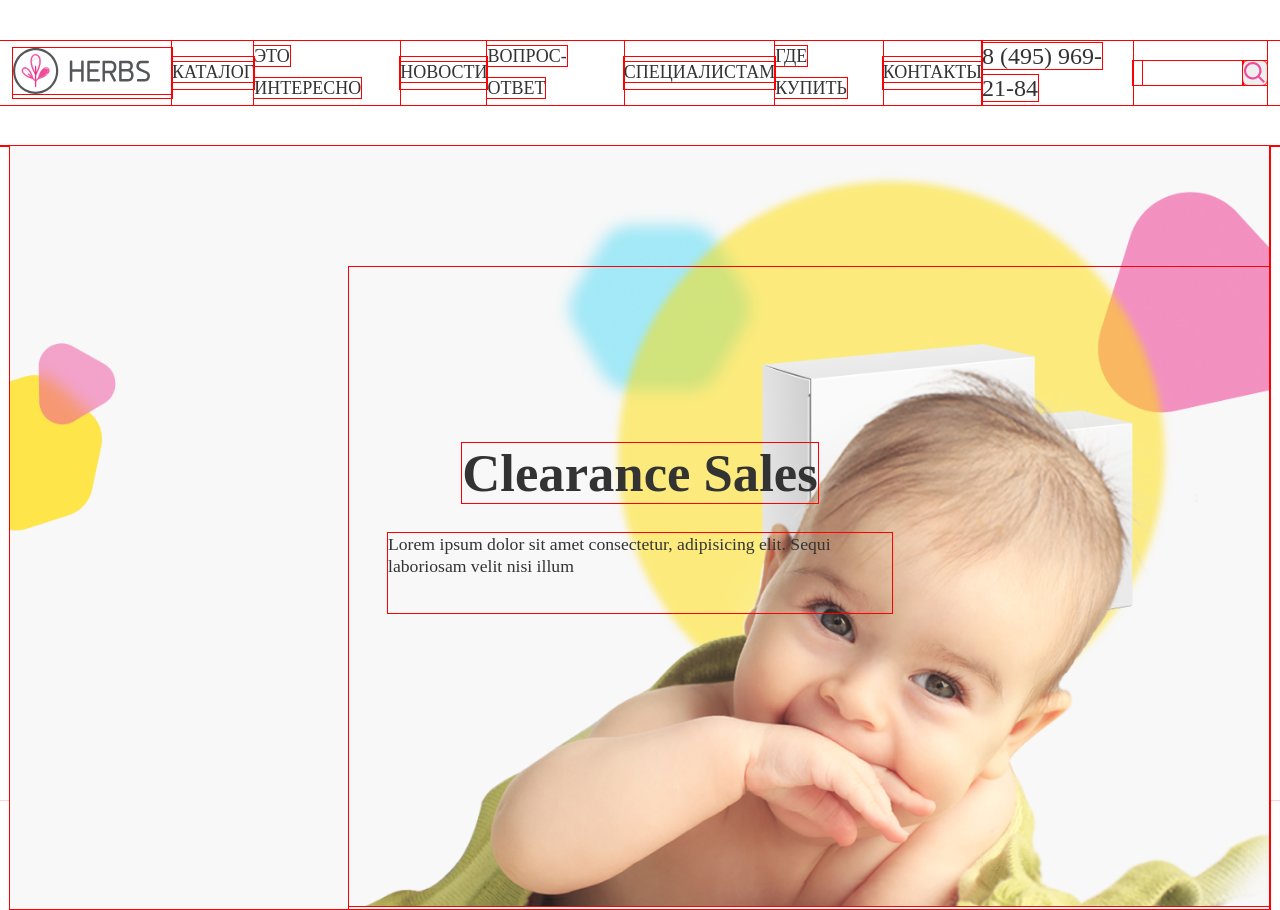
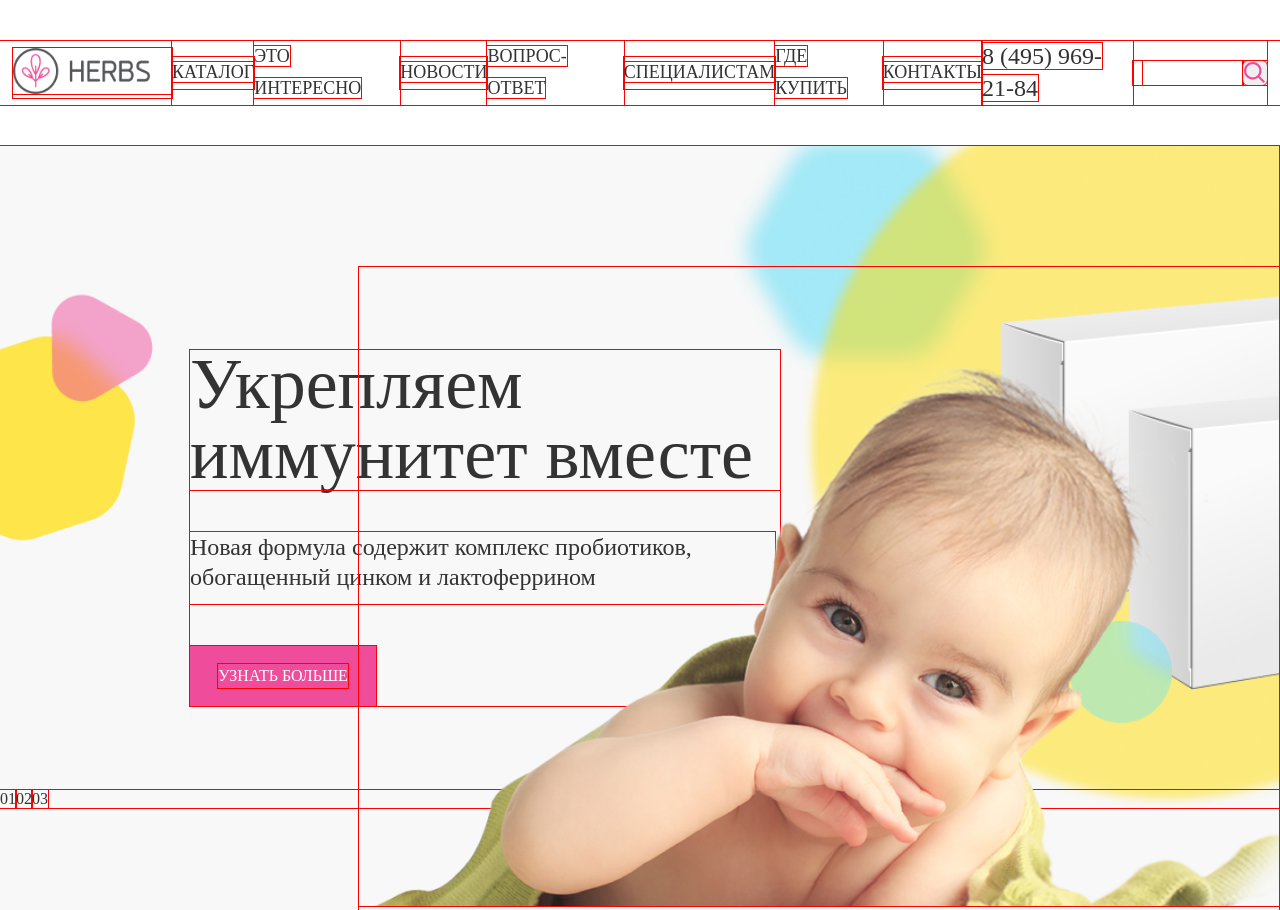
Before and after one commit to aleksei24/herbs, a website: page app/index.html in a window 1280 px wide. Drawn offline with nearby package versions, Linux system fonts and the light colour scheme; files that its build step writes are made by us from their sources; a web font is replaced by a local one.

Commit message:
working on pagination

```diff
--- a/app/scss/default.scss
+++ b/app/scss/default.scss
@@ -20,8 +20,8 @@ $catalogSliderWidth: 1200px;
 $bgColour: rgba(255, 255, 255, 0.82);
 $popupBg: rgb(202, 202, 202);
 $colourFont: #333333;
-$btnColour: rgb(211, 211, 211);
-$btnBgColour: rgb(255, 123, 0);
+$btnColour: #fff;
+$btnBgColour: #ef4d9c;
 $headerFixed: rgba(216, 216, 216, 0.7);
 $transparentColour: transparent;
 $crumbsColour: rgb(109, 102, 86);
--- a/app/scss/fonts.scss
+++ b/app/scss/fonts.scss
@@ -11,6 +11,6 @@
 @include font('Medium', 'PFHandbookPro-Medium', '400', 'normal');
 @include font('Light', 'PFHandbookPro-Light', '300', 'normal');
 @include font('Bold', 'PFHandbookPro-Bold', '700', 'normal');
-@include font('Thin', 'PFHandbookPro-Thin', '100', 'normal');
+@include font('Thin', 'PFHandbookProThin', '100', 'normal');
 
 // don't forget to restart, if another font has been put
--- a/app/scss/hero.scss
+++ b/app/scss/hero.scss
@@ -12,7 +12,7 @@
 
     &__container {
         margin: 0 auto;
-        padding: 0 10px;
+        padding: 0;
         max-width: $indexSliderWidth;
         height: 764px;
         position: relative;
@@ -26,57 +26,55 @@
         position: relative;
         height: 764px;
         display: flex;
-        flex-direction: column;
         align-items: center;
-        justify-content: center;
+        justify-content: space-between;
+    }
+}
+
+.content-hero {
+    &__descript {
+        margin-left: 190px;
     }
 
-    &__title {
-        font-family: $secondFont;
-        @include response-font(70, 18);
-        font-weight: 700;
-        max-width: 500px;
-        margin-bottom: 30px;
-
-        @media (max-width: $md3) {
-            max-width: 40%;
-            z-index: 2;
-        }
-        @media (max-width: $md4) {
-            max-width: 90%;
-        }
-    }
-
-    &__dscr {
-        @include response-font(21, 11);
-        line-height: 27/21 * 100%;
-        max-width: 450px;
-        min-height: 80px;
-        overflow: hidden;
-        max-height: 190px;
-
-        @media (max-width: $md3) {
-            max-width: 40%;
-            z-index: 2;
-        }
-        @media (max-width: $md4) {
-            max-width: 90%;
-        }
-    }
-
-    &__pic {
+    &__img {
         position: absolute;
         right: 0;
         bottom: 0;
         max-height: 100%;
         max-width: 100%;
-        @media (max-width: $md2) {
-            max-width: 55%;
-            right: 50px;
-        }
-        @media (max-width: $md3) {
-            max-width: 100%;
-            right: 0;
+    }
+}
+.context-hero {
+    &__title {
+        font-family: $forthFont;
+        font-size: 72px;
+        line-height: 70/72 * 100%;
+        font-weight: 100;
+        max-width: 780px;
+        width: 590px;
+        margin-bottom: 42px;
+    }
+
+    &__text {
+        @include response-font(28, 16);
+        line-height: 36/28 * 100%;
+        font-family: $secondFont;
+        font-weight: 300;
+        max-width: 585px;
+        min-height: 72px;
+        overflow: auto;
+        max-height: 190px;
+        margin-bottom: 42px;
+    }
+
+    &__btn {
+        width: 186px;
+        height: 60px;
+        span {
+            text-transform: uppercase;
+            font-size: 16px;
+            line-height: 24/16 * 100%;
+            font-weight: 500;
         }
     }
 }
@@ -85,15 +83,35 @@
     height: 764px;
 }
 .parallax-bg {
-    height: 764px;
+    // height: 764px;
     background-image: url(../img/hero/bg.png);
     background-repeat: no-repeat;
     position: absolute;
     left: 0;
     top: 0;
-    width: 130%;
+    width: 170%;
     height: 100%;
-
     background-size: cover;
     background-position: center;
 }
+.hero-swiper-pagination {
+    bottom: 120px;
+    display: flex;
+    align-items: flex-start;
+}
+.swiper-pagination-bullets {
+}
+.hero-swiper-bullet {
+    display: flex;
+    align-items: center;
+    justify-content: center;
+    color: red;
+}
+.swiper-pagination-bullet {
+    height: 60px;
+    width: 60px;
+    color: $colourFont;
+}
+.swiper-pagination-bullet-active {
+    background-color: aqua;
+}
--- a/app/template/_header.html
+++ b/app/template/_header.html
@@ -1,7 +1,7 @@
 <header class="header">
     <div class="header__container container">
         <a href="#!" class="header__logo logo">
-            <img src="img/logo/logo.svg" alt="logo" />
+            <img src="img/logo/logo.png" alt="logo" />
         </a>
         <nav class="header__nav nav">
             <ul class="nav__list">
--- a/app/template/_hero.html
+++ b/app/template/_hero.html
@@ -1,58 +1,64 @@
 <section class="hero">
     <div class="hero__container container">
         <div class="swiper-container hero-swiper">
-            <div class="parallax-bg" data-swiper-parallax="-23%"></div>
+            <div class="parallax-bg" data-swiper-parallax="-15%"></div>
             <div class="swiper-wrapper">
                 <div class="swiper-slide">
-                    <div class="hero__content">
-                        <h2 class="hero__title">Clearance Sales</h2>
-                        <p class="hero__dscr">
-                            Lorem ipsum dolor sit amet consectetur, adipisicing elit. Sequi
-                            laboriosam velit nisi illum
-                        </p>
-                        <div class="hero__pic">
+                    <div class="hero__content content-hero">
+                        <div class="content-hero__descript">
+                            <h2 class="context-hero__title">Укрепляем иммунитет вместе</h2>
+                            <p class="context-hero__text">
+                                Новая формула содержит комплекс пробиотиков, обогащенный цинком и
+                                лактоферрином
+                            </p>
+                            <a href="#!" class="context-hero__btn btn">
+                                <span>узнать больше</span>
+                            </a>
+                        </div>
+                        <div class="content-hero__img">
                             <img src="img/hero/01.png" alt="baby" />
                         </div>
                     </div>
                 </div>
                 <div class="swiper-slide">
-                    <div class="hero__content">
-                        <h2 class="hero__title">Clearance Sales</h2>
-                        <p class="hero__dscr">
-                            Lorem ipsum dolor sit amet consectetur, adipisicing elit. Sequi
-                            laboriosam velit nisi illum iure.
-                        </p>
-                        <div class="hero__pic">
-                            <img src="img/hero/01.png" alt="toddle" />
+                    <div class="hero__content content-hero">
+                        <div class="content-hero__descript">
+                            <h2 class="context-hero__title">Укрепляем иммунитет вместе</h2>
+                            <p class="context-hero__text">
+                                Новая формула содержит комплекс пробиотиков, обогащенный цинком и
+                                лактоферрином
+                            </p>
+                            <a href="#!" class="context-hero__btn btn">
+                                <span>узнать больше</span>
+                            </a>
+                        </div>
+                        <div class="content-hero__img">
+                            <img src="img/hero/01.png" alt="baby" />
                         </div>
                     </div>
                 </div>
                 <div class="swiper-slide">
-                    <div class="hero__content">
-                        <h2 class="hero__title">Clearance Sales</h2>
-                        <p class="hero__dscr">
-                            Lorem ipsum dolor sit amet consectetur, adipisicing elit. Sequi
-                            laboriosam velit nisi illum iure.
-                        </p>
-                        <div class="hero__pic">
-                            <img src="./img/hero/01.png" alt="lady" />
+                    <div class="hero__content content-hero">
+                        <div class="content-hero__descript">
+                            <h2 class="context-hero__title">Укрепляем иммунитет вместе</h2>
+                            <p class="context-hero__text">
+                                Новая формула содержит комплекс пробиотиков, обогащенный цинком и
+                                лактоферрином
+                            </p>
+                            <a href="#!" class="context-hero__btn btn">
+                                <span>узнать больше</span>
+                            </a>
+                        </div>
+                        <div class="content-hero__img">
+                            <img src="img/hero/01.png" alt="baby" />
                         </div>
                     </div>
                 </div>
             </div>
-            <div class="swiper-pagination"></div>
-        </div>
-        <div class="popup">
-            <div class="popup__pic">
-                <img src="img/popup/01.png" alt="" />
-            </div>
-            <div class="popup__text">
-                <span class="popup__dscr"> Lorem ipsum dolor sit amet consectetur. </span>
-                <h3 class="popup__title"></h3>
-                <span class="popup__from"></span>
-            </div>
-            <div class="popup__close">
-                <img src="img/icons/close.png" alt="close" />
+            <div class="hero-swiper-pagination">
+                <span>01</span>
+                <span>02</span>
+                <span>03</span>
             </div>
         </div>
     </div>
```
Also changed, not shown: app/js/chunks/_swiper_slider.js (+4 -4 lines), app/img/logo/logo.png (added).
